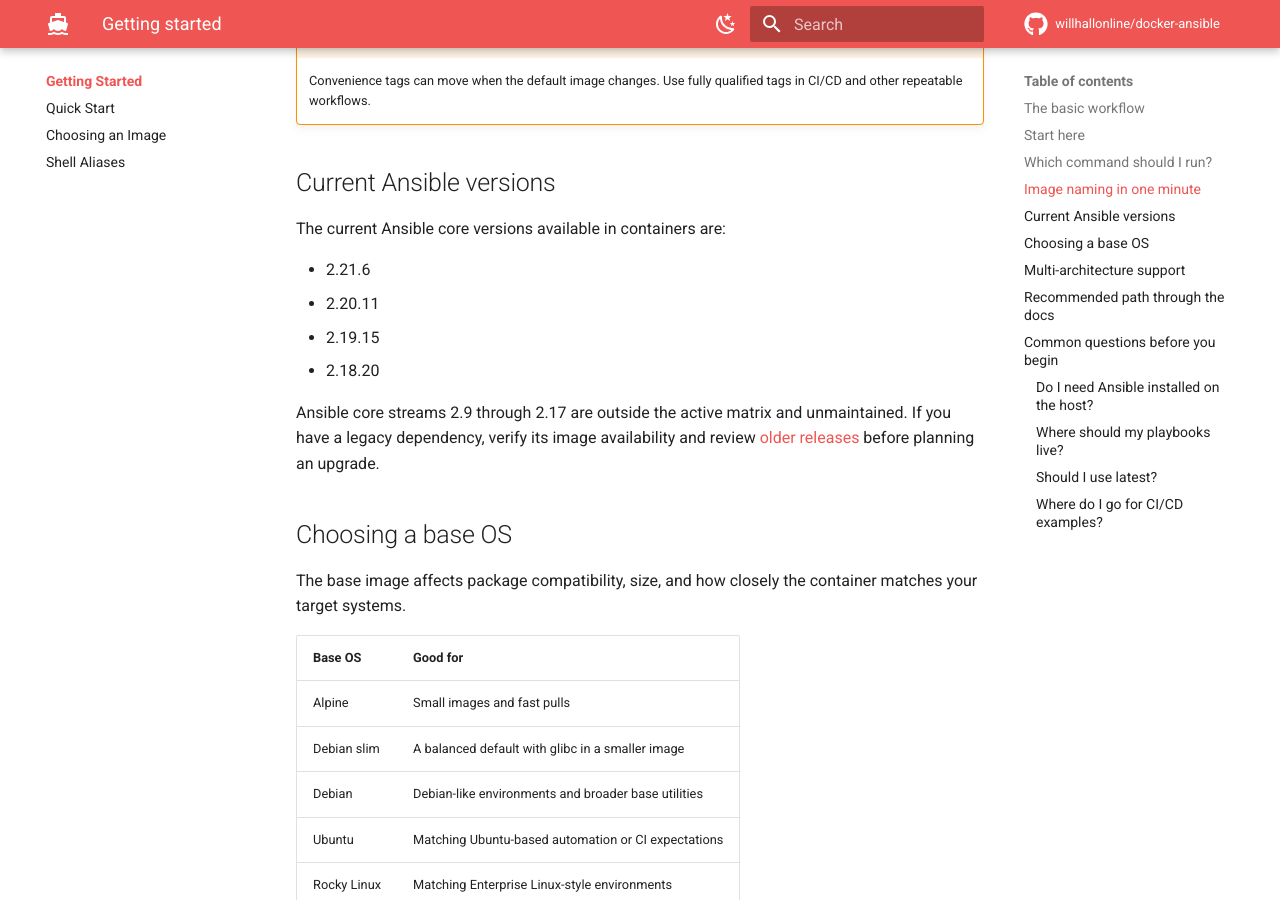
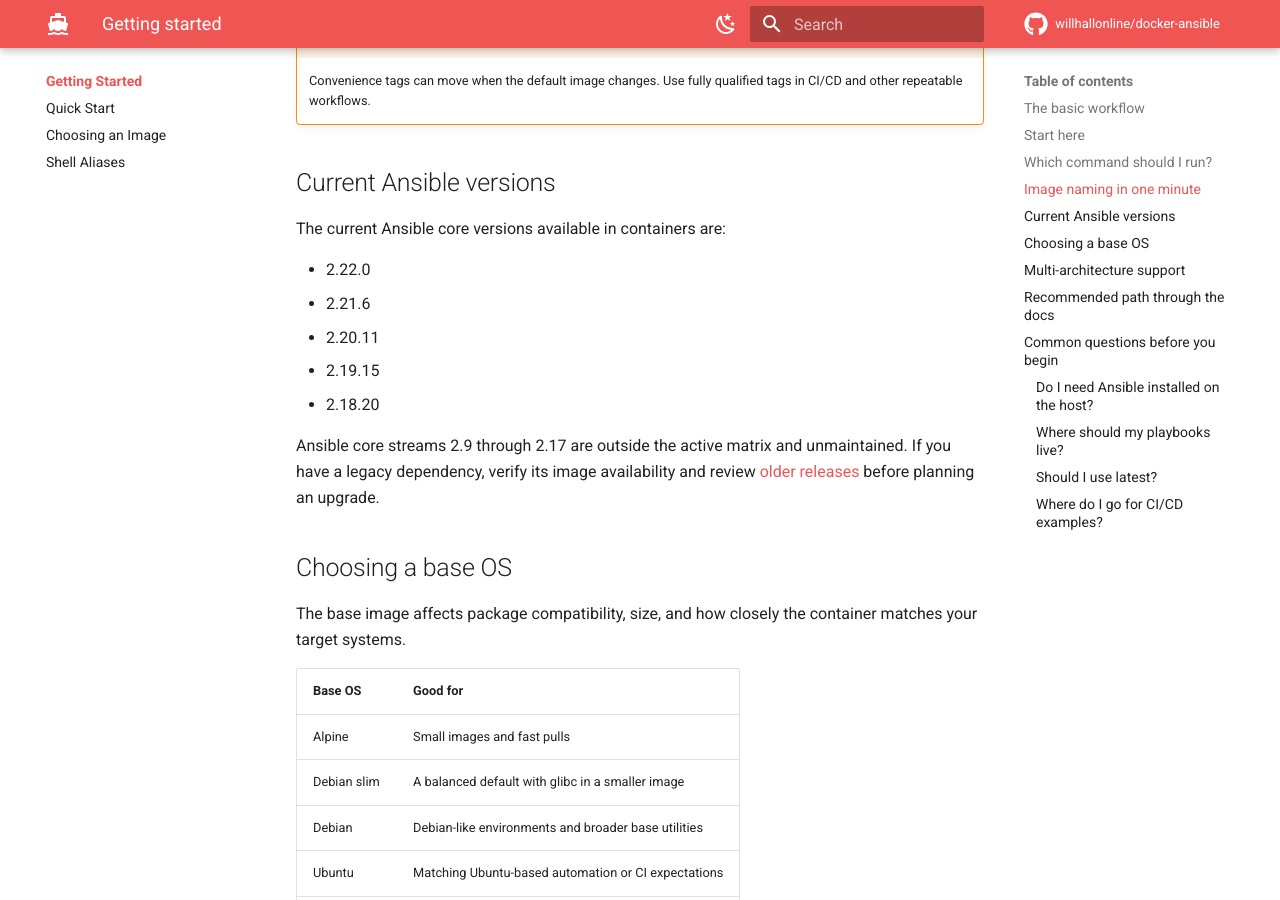
Before and after one commit to docker-ansible/docker-ansible.github.io, an MkDocs documentation site: the page built from docs/getting-started/index.md, in a window 1280 px wide and 900 px high, scrolled down 2346 px. Built offline with MkDocs 1.6.1 and Material for MkDocs 9.7.7, drawn with Linux system fonts in a browser that asks for light colours; comment, search, counter and statistics services are not loaded.

Commit message:
docs: list Ansible 2.22 in getting started
Co-authored-by: Copilot App <223556219+Copilot@users.noreply.github.com>

```diff
--- a/docs/getting-started/index.md
+++ b/docs/getting-started/index.md
@@ -135,6 +135,7 @@ Convenience tags are also available:
 
 The current Ansible core versions available in containers are:
 
+- 2.22.0
 - 2.21.6
 - 2.20.11
 - 2.19.15
```
Also changed, not shown: docs/getting-started/quick-start.md (+1 -0 lines).
